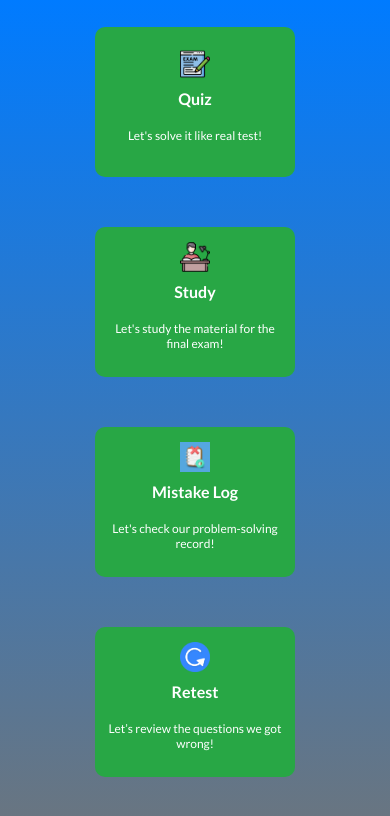
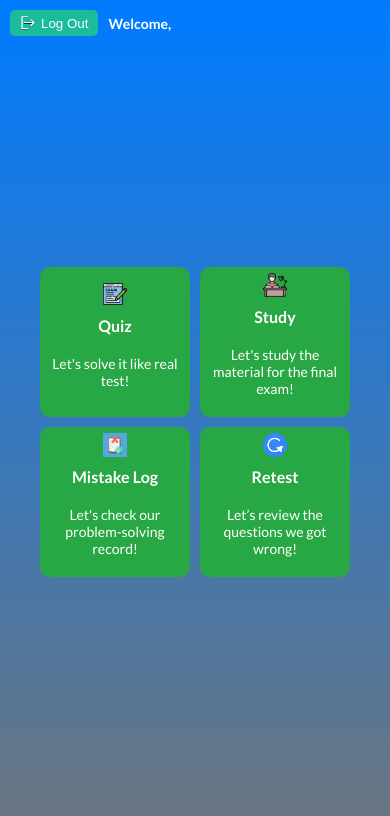
Before and after one commit to jihwannnn/Django_SOS, a Django app: page /question/main/ in a window 390 px wide. Shown: the top 816 px of the page. Run offline with Django 5.2, Linux system fonts and the light colour scheme.

Commit message:
added logout & nickname

```diff
--- a/SOS/question/templates/question/main.html
+++ b/SOS/question/templates/question/main.html
@@ -38,6 +38,20 @@
         </div>
     </div>
 
+    <!-- CSRF 토큰을 포함 -->
+    <form method="post" style="display:none;">
+        {% csrf_token %}
+    </form>
+
+    <!-- 로그아웃 버튼 추가 -->
+    <div class="logout-container">
+        <button id="logoutBtn" class="logout-button">
+            <img src="{% static 'images/logout.png' %}" alt="Logout" class="logout-icon">
+            Log Out
+        </button>
+        <span class="username">Welcome, {{ username }}</span>
+    </div>
+
     <!-- Quiz Modal -->
     <div id="quizModal" class="modal">
         <div class="modal-content">
--- a/SOS/question/templates/question/quiz.html
+++ b/SOS/question/templates/question/quiz.html
@@ -32,7 +32,7 @@
 
         </div>
         <footer>
-            <button id="prev" class="arrow-button" onclick="goToPreviousQuestion()" {% if current_index == 0 %}disabled{% endif %}>&larr;</button>
+            <button id="prev" class="arrow-button" onclick="goToPreviousQuestion()" {% if current_index == 0 %}style="display: none;"{% endif %}>&larr;</button>
             <button id="home" class="home-button" onclick="window.location.href='{% url 'question:main' %}'">
                 <img src="{% static 'images/home-icon.png' %}" alt="Home" class="icon">
             </button>
@@ -40,7 +40,7 @@
             <button id="tsubmitBtn" class="total-submit">
                 <img src="{% static 'images/tsubmit-icon.png' %}" alt="Total" class="icon">
             </button>
-            <button id="next" class="arrow-button" onclick="goToNextQuestion()" {% if current_index == total_1 %}disabled{% endif %}>&rarr;</button>
+            <button id="next" class="arrow-button" onclick="goToNextQuestion()" {% if current_index == total_1 %}style="display: none;"{% endif %}>&rarr;</button>
         </footer>
         {% else %}
         <p>No questions available for this chapter.</p>
--- a/SOS/question/views.py
+++ b/SOS/question/views.py
@@ -36,7 +36,10 @@ def index(request):
 
 
 def main(request):
-    return render(request, 'question/main.html')
+    context = {
+        'username': request.user.username
+    }
+    return render(request, 'question/main.html', context)
 
 def logout_view(request):
     logout(request)
--- a/SOS/static/script/main.js
+++ b/SOS/static/script/main.js
@@ -121,4 +121,24 @@ document.addEventListener('DOMContentLoaded', function() {
         overlay.style.filter = 'opacity(0)';
         container.style.transform = 'perspective(350px) rotateY(0deg) rotateX(0deg)';
     });
+
+    logoutBtn.addEventListener('click', function() {
+        fetch('/question/logout/', {
+            method: 'POST',
+            headers: {
+                'Content-Type': 'application/json',
+                'X-CSRFToken': document.querySelector('[name=csrfmiddlewaretoken]').value
+            }
+        })
+        .then(response => {
+            if (response.ok) {
+                window.location.href = '/question/';
+            } else {
+                console.error('Logout failed');
+            }
+        })
+        .catch(error => {
+            console.error('Error during logout:', error);
+        });
+    });
 });
--- a/SOS/static/styles/mainstyle.css
+++ b/SOS/static/styles/mainstyle.css
@@ -165,35 +165,73 @@ body {
     background: #0056b3;
 }
 
+.logout-container {
+    position: absolute;
+    top: 10px;
+    left: 10px;
+    display: flex;
+    align-items: center;
+    gap: 10px; /* 버튼과 사용자 이름 사이의 간격 */
+}
+
+.username {
+    color: white;
+    font-size: 14px;
+    font-weight: bold;
+}
+
+.logout-button {
+    background: #1ABC9C;
+    border: none;
+    color: white;
+    padding: 5px 10px; /* 크기를 줄이기 위해 패딩을 줄임 */
+    border-radius: 5px;
+    cursor: pointer;
+    transition: background 0.3s ease;
+    display: flex;
+    align-items: center;
+    justify-content: center; /* 중앙 정렬 */
+}
+
+.logout-button:hover {
+    background: #16A085;
+}
+
+.logout-icon {
+    width: 16px; /* 아이콘 크기를 줄임 */
+    height: 16px;
+    margin-right: 5px; /* 아이콘과 텍스트 사이 간격 */
+}
+
 @media (max-width: 768px) {
     .image-container {
         display: none; /* 작은 화면에서는 이미지 컨테이너를 숨김 */
     }
 
     .button-container {
-        flex-direction: column;
-        gap: 40px;
+        display: grid;
+        grid-template-columns: 1fr 1fr;
+        gap: 10px;
+        padding: 10px;
     }
 
     .button-wrapper {
-        padding: 10px; /* 작은 화면에서는 패딩을 줄임 */
-        width: 100%; /* 작은 화면에서는 버튼이 화면 너비를 채움 */
-        max-width: 300px; /* 최대 너비를 제한 */
-        height: auto; /* 고정 높이 해제 */
-        margin-bottom: 40px;
+        width: 100%;
+        max-width: none;
+        margin: 0;
     }
 
     .button-icon {
-        width: 30px; /* 아이콘 크기를 줄임 */
-        height: 30px;
+        width: 24px;
+        height: 24px;
     }
 
     .gradient-button {
-        font-size: 16px; /* 버튼 텍스트 크기를 줄임 */
+        font-size: 16px;
     }
 
     .button-description {
-        font-size: 12px; /* 설명 텍스트 크기를 줄임 */
+        font-size: 14px;
     }
 
     /* 작은 화면에서 모달 창 위치 조정 */
@@ -204,7 +242,7 @@ body {
     }
 }
 
-@media (max-width: 1137px) {
+@media (max-width: 880px) {
     .button-container {
         flex-direction: row;
         flex-wrap: wrap;
@@ -212,12 +250,17 @@ body {
         gap: 10px; /* 간격을 좁힘 */
     }
 
+    .button-icon {
+        width: 24px;
+        height: 24px;
+    }
+
     .button-wrapper {
         width: calc(50% - 10px); /* 버튼 너비를 45%로 설정하여 2개씩 배치 */
         height: 150px; /* 버튼 높이 줄임 */
         max-width: none; /* 최대 너비 제한 해제 */
         padding: 10px; /* 작은 화면에서는 패딩을 줄임 */
-        width: 200px;
+        width: 150px;
     }
 }
 
```
Also changed, not shown: SOS/static/images/logout.png (added).
